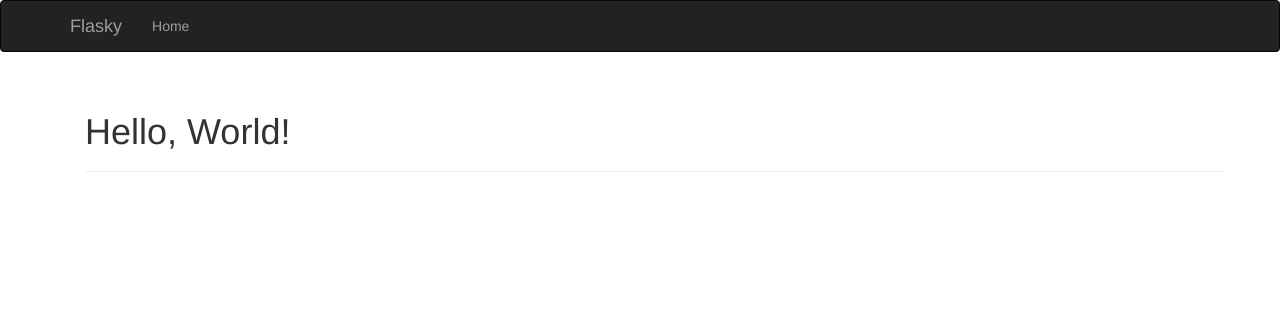
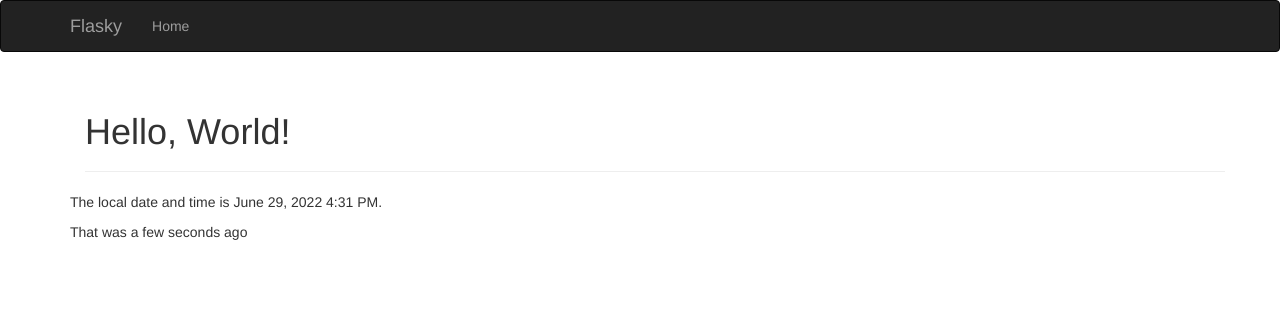
Before and after one commit to fancyabc/FBlog, a Flask app: page / in a window 1280 px wide. Shown: the top 312 px of the page. Run offline with Flask 2, Linux system fonts and the light colour scheme; some libraries are stand-ins or nearby versions.

Commit message:
本地化日期和时间

```diff
--- a/hello.py
+++ b/hello.py
@@ -1,13 +1,18 @@
 # from ensurepip import bootstrap
+from datetime import datetime
+
 from flask import Flask, render_template
 from flask_bootstrap import Bootstrap
+from flask_moment import Moment
 
 app = Flask(__name__)
 bootstrap = Bootstrap(app)
+moment = Moment(app)  # 初始化 Flask-Moment
 
 @app.route('/')
 def index():
-    return render_template('index.html')
+    return render_template('index.html',
+                            current_time=datetime.utcnow())
 
 
 @app.route('/user/<name>')
--- a/templates/base.html
+++ b/templates/base.html
@@ -36,3 +36,9 @@
     {% endblock %}
 </div>
 {% endblock %}
+
+<!--在此引入Moment.js 库-->
+{% block scripts %}
+{{ super() }}
+{{ moment.include_moment() }}
+{% endblock %}
--- a/templates/index.html
+++ b/templates/index.html
@@ -9,4 +9,7 @@
         <h1>Hello, World!</h1>
     </div>
 </div>
+<!--使用 Flask-Moment 渲染时间戳-->
+<p>The local date and time is {{ moment(current_time).format('LLL') }}.</p>
+<p>That was {{ moment(current_time).fromNow(refresh=True) }}</p>
 {% endblock %}
```
Also changed, not shown: 2 other files.
